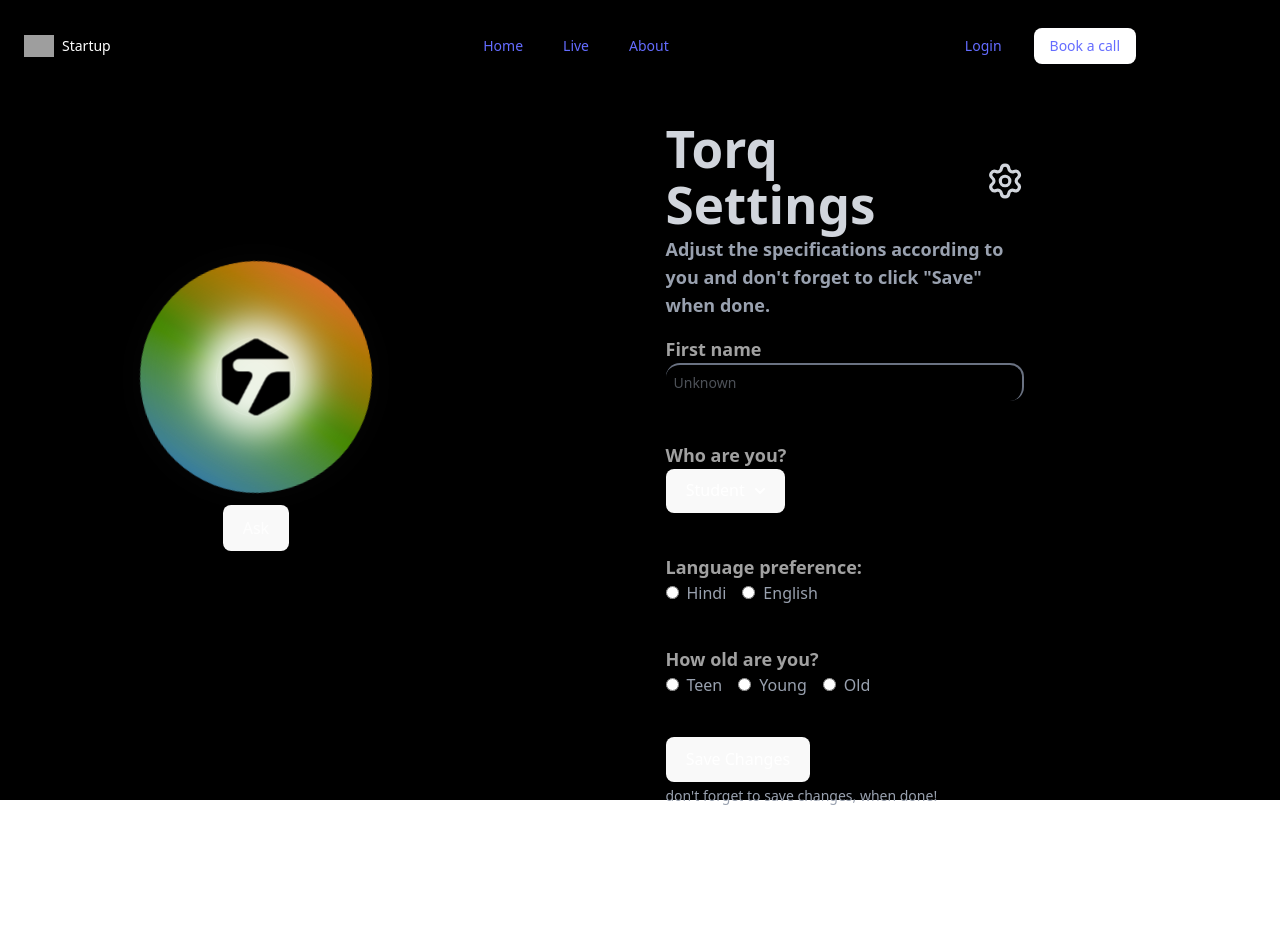
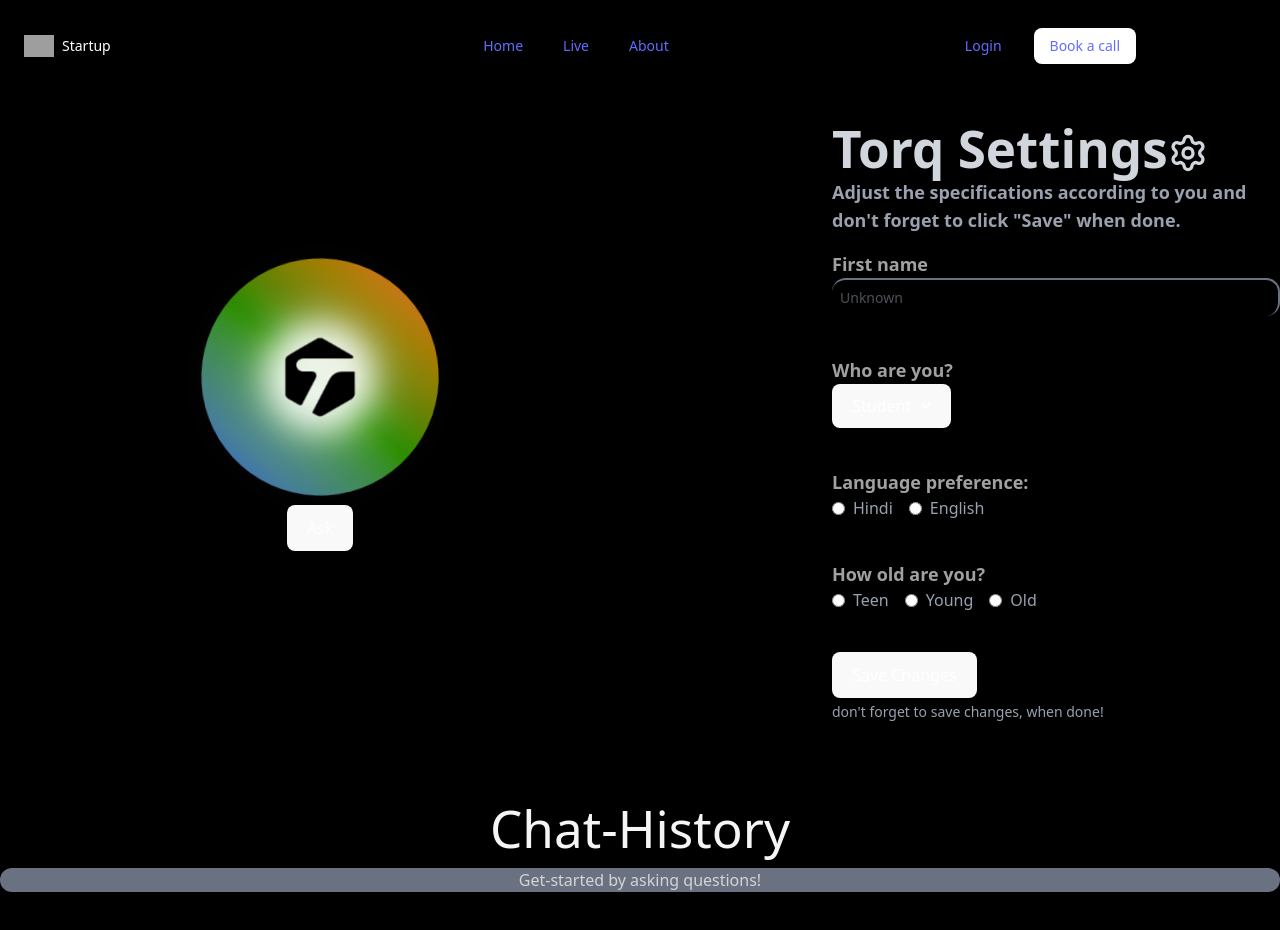
Before and after one commit to Mrunal-Malkar/ank, a React (Vite) app in the folder Torq.ai/: page /live in a window 1280 px wide. Shown: the top 930 px of the page. Before the commit the page ends 806 px from the top, so only its background shows below. Built offline with nearby package versions, Linux system fonts and the light colour scheme; grey boxes are pictures that could not be loaded.

Commit message:
history page now available for all devices screen breakpoints

```diff
--- a/Torq.ai/src/pages/live.jsx
+++ b/Torq.ai/src/pages/live.jsx
@@ -140,7 +140,8 @@ const Live = () => {
   }
 
   return (
-    <div className="h-[100dvh] 2xl:w-[90dvw] flex flex-col md:justify-end 2xl:justify-start items-center md:flex-row xl:justify-between">
+    <div className="h-[100dvh] flex flex-col md:flex-col">
+      <div className="h-[100dvh] 2xl:w-[90dvw] flex flex-col md:justify-end 2xl:justify-start items-center md:flex-row xl:justify-between">
       <HistoryPage className="2xl:w-[25%] 2xl:flex hidden" />
       <div className="w-full min-h-full md:w-[50%] md:h-full flex flex-col bg-black justify-center items-center">
         <NeonOrb heardHotword={heardHotword.current} />
@@ -151,7 +152,8 @@ const Live = () => {
           Ask
         </button>
       </div>
-      <div className="h-full w-[100dvw] bg-black md:w-[35%] 2xl:w-[25%] flex items-end md:p-0 p-4">
+      <HistoryPage className="w-[100dvw] md:hidden" />
+      <div className="h-[100dvh] w-[100dvw] bg-black md:w-[35%] 2xl:w-[25%] flex items-end md:p-0 p-4">
         <div className="h-[85dvh] 2xl:h-[85dvh]">
           <div className="flex flex-col gap-0.5">
             <div className="text-gray-300 flex items-center justify-start gap-x-0.">
@@ -230,7 +232,9 @@ const Live = () => {
           </div>
         </div>
       </div>
-     <HistoryPage className="w-[100dvw] md:hidden" />
+
+      </div>
+     <HistoryPage className="w-[100dvw] hidden md:flex 2xl:hidden" />
     </div>
   );
 };
```
